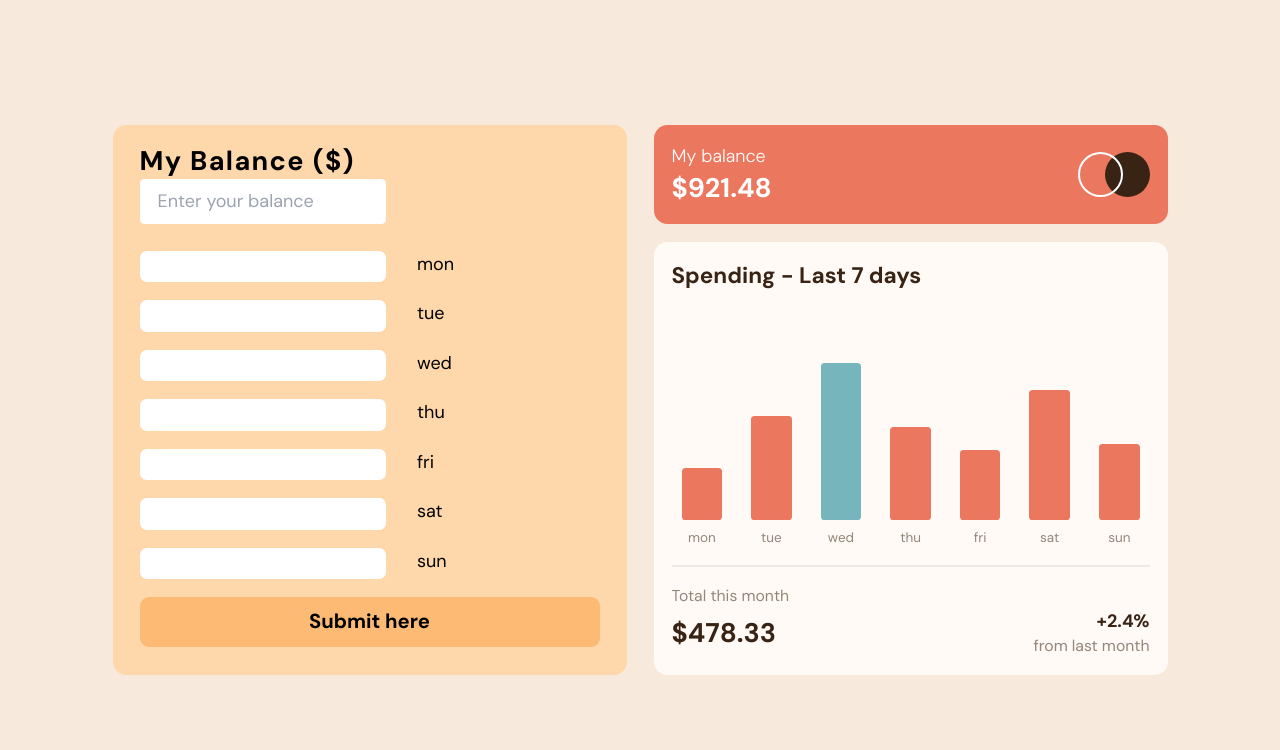
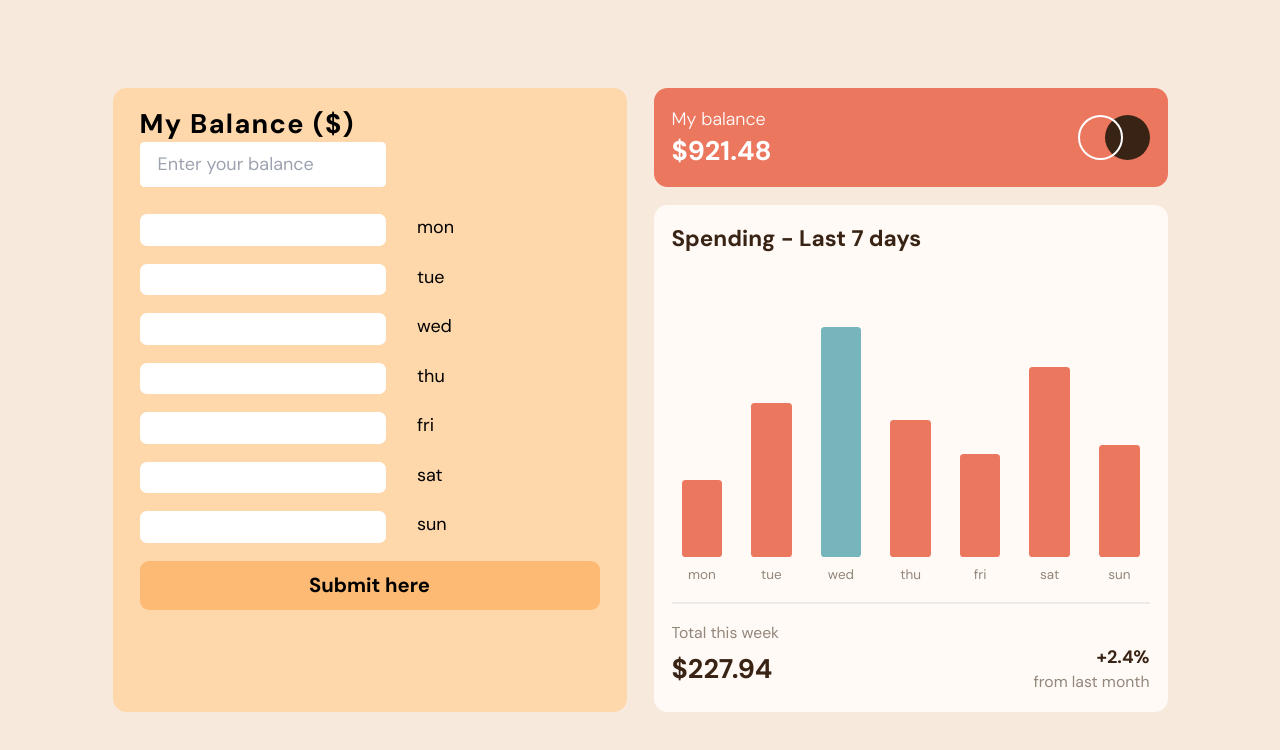
Before and after one commit to RaidEyes/expenses-chart, a React (Vite) app: page / in a window 1280 px wide. Shown: the top 750 px of the page. Built offline with nearby package versions, Linux system fonts and the light colour scheme.

Commit message:
Try using animation

```diff
--- a/src/App.tsx
+++ b/src/App.tsx
@@ -20,9 +20,9 @@ function App() {
 
   return (
     <userContext.Provider value={{ dates, setDates }}>
-      <div className="lg:grid-cols-2 lg:grid lg:auto-cols-max md:max-w-full lg:w-[1055px] flex flex-col gap-6 sm:max-w-[450px] justify-center">
+      <div className="transition-all duration-500 ease-in-out lg:grid-cols-2 lg:grid lg:auto-cols-max md:max-w-full lg:w-[1055px] flex flex-col gap-6 sm:max-w-[450px] justify-center">
         <Form />
-        <div className="flex flex-col gap-4">
+        <div className="flex flex-col gap-4 ">
           <Header />
           <Main />
         </div>
--- a/src/components/Form/Form.tsx
+++ b/src/components/Form/Form.tsx
@@ -13,7 +13,7 @@ function Form() {
       amount: number;
     }[] = [];
     for (const [key, value] of [...formData.entries()]) {
-      userData.push({ day: `${key}`, amount: parseInt(`${value}`) });
+      userData.push({ day: `${key}`, amount: parseFloat(`${value}`) });
     }
     userInput.setDates(userData);
   };
@@ -44,6 +44,8 @@ function Form() {
           {userInput.dates.map((date: { day: string; amount: number }) => (
             <li className="flex flex-row justify-start gap-7" key={date.day}>
               <input
+                required
+                step="0.01"
                 className="px-4 rounded-md h-7"
                 type="number"
                 id={date.day}
--- a/src/components/Main/Main.tsx
+++ b/src/components/Main/Main.tsx
@@ -5,8 +5,13 @@ function Main() {
   const userData = useContext(userContext);
   if (!userData) return null;
 
+  const totalAmount = userData.dates.reduce(
+    (prev, current) => prev + current.amount,
+    0
+  );
   const addBackgroundColor = useCallback((): void => {
     const amountArr: number[] = userData.dates.map((item) => item.amount);
+
     const highestAmount: number = Math.max(...amountArr);
     userData.dates.forEach(
       (item: { day: String; amount: Number; color?: string }) => {
@@ -17,6 +22,7 @@ function Main() {
   }, [userData.dates]);
 
   addBackgroundColor();
+  console.log(userData.dates);
 
   return (
     <div className="flex flex-col justify-center gap-4 p-4 bg-[var(--neutral-pale-orange)] rounded-xl">
@@ -39,7 +45,7 @@ function Main() {
               <div
                 className="w-full sm:w-9 rounded-[0.2rem] hover:brightness-125 hover:cursor-pointer"
                 style={{
-                  height: `${date.amount * 3}px`,
+                  height: `${(date.amount / totalAmount) * 100 * 10}px`,
                   backgroundColor: `var(${date.color})`,
                 }}
               ></div>
@@ -52,11 +58,11 @@ function Main() {
       </ul>
       <div>
         <p className="text-[var(--neutral-medium-brown)] text-sm">
-          Total this month
+          Total this week
         </p>
         <div className="flex flex-row items-center justify-between">
           <h2 className="text-2xl font-bold text-[var(--neutral-dark-brown)]">
-            $478.33
+            ${totalAmount.toFixed(2)}
           </h2>
           <div className="text-end">
             <p className="text-[var(--neutral-dark-brown)] font-semibold">
```
